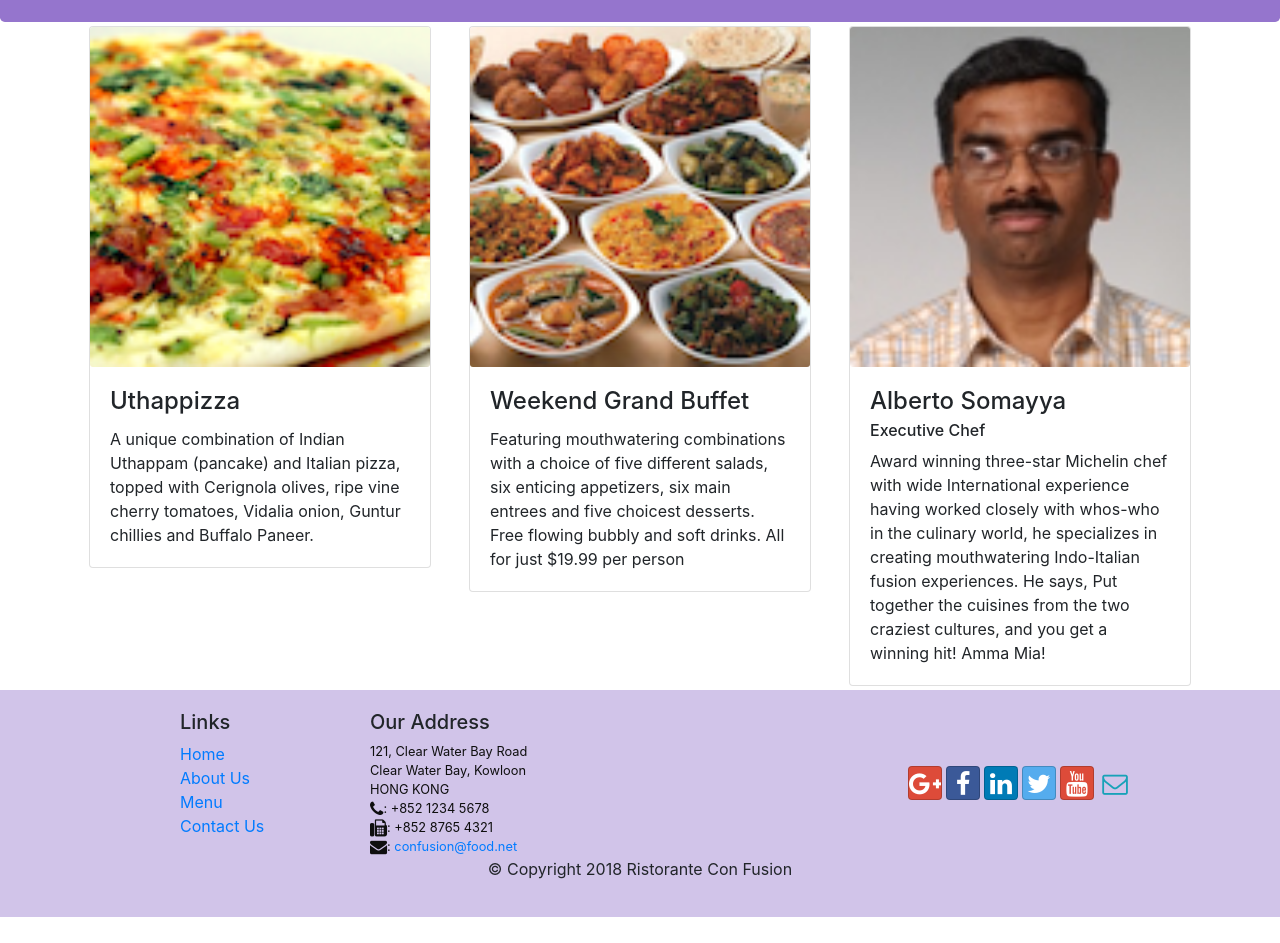
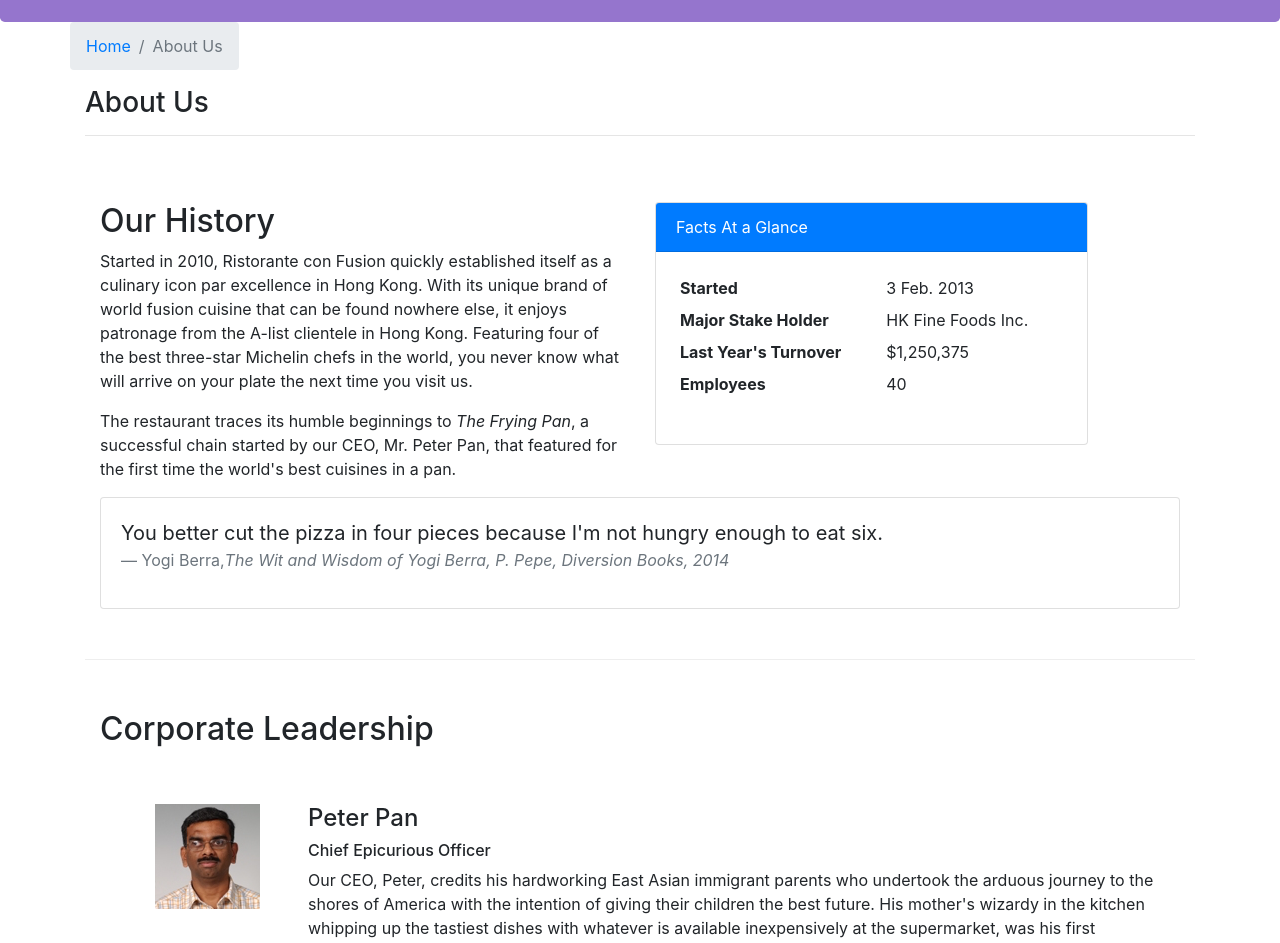
Before and after one commit to aadi2057/ReactApp, a React (Create React App) app: page /aboutus in a window 1280 px wide. Before the commit this address led to /home. Shown: the part 320-1263 px from the top of the page. Before the commit the page ends 1237 px from the top, so only its background shows below. Built offline with nearby package versions, Linux system fonts and the light colour scheme.

Commit message:
Assignment 2

```diff
--- /dev/null
+++ b/src/components/AboutComponent.js
@@ -0,0 +1,97 @@
+import React from 'react';
+import { Breadcrumb, BreadcrumbItem, Card, CardBody, CardHeader, Media } from 'reactstrap';
+import { Link } from 'react-router-dom';
+
+
+function RenderLeader({leader}){
+    return(
+        <Media tag="li">
+            <Media left>
+                <Media object src={leader.image} alt={leader.name}/>
+            </Media>
+            <Media body className="ml-5">
+                <Media heading>{leader.name}</Media>
+                <h6>{leader.designation}</h6>
+                <p>{leader.description}</p>
+            </Media>
+        </Media>
+    );
+
+}
+
+
+function About(props) {
+
+    const leaders = props.leaders.map((leader) => {
+        return (
+            <div key={leader.id} className="col-12 mt-5">
+                <RenderLeader leader={leader}></RenderLeader>
+            </div>
+        );
+    });
+
+    return(
+        <div className="container">
+            <div className="row">
+                <Breadcrumb>
+                    <BreadcrumbItem><Link to="/home">Home</Link></BreadcrumbItem>
+                    <BreadcrumbItem active>About Us</BreadcrumbItem>
+                </Breadcrumb>
+                <div className="col-12">
+                    <h3>About Us</h3>
+                    <hr />
+                </div>
+            </div>
+            <div className="row row-content">
+                <div className="col-12 col-md-6">
+                    <h2>Our History</h2>
+                    <p>Started in 2010, Ristorante con Fusion quickly established itself as a culinary icon par excellence in Hong Kong. With its unique brand of world fusion cuisine that can be found nowhere else, it enjoys patronage from the A-list clientele in Hong Kong.  Featuring four of the best three-star Michelin chefs in the world, you never know what will arrive on your plate the next time you visit us.</p>
+                    <p>The restaurant traces its humble beginnings to <em>The Frying Pan</em>, a successful chain started by our CEO, Mr. Peter Pan, that featured for the first time the world's best cuisines in a pan.</p>
+                </div>
+                <div className="col-12 col-md-5">
+                    <Card>
+                        <CardHeader className="bg-primary text-white">Facts At a Glance</CardHeader>
+                        <CardBody>
+                            <dl className="row p-1">
+                                <dt className="col-6">Started</dt>
+                                <dd className="col-6">3 Feb. 2013</dd>
+                                <dt className="col-6">Major Stake Holder</dt>
+                                <dd className="col-6">HK Fine Foods Inc.</dd>
+                                <dt className="col-6">Last Year's Turnover</dt>
+                                <dd className="col-6">$1,250,375</dd>
+                                <dt className="col-6">Employees</dt>
+                                <dd className="col-6">40</dd>
+                            </dl>
+                        </CardBody>
+                    </Card>
+                </div>
+                <div className="col-12">
+                    <Card>
+                        <CardBody className="bg-faded">
+                            <blockquote className="blockquote">
+                                <p className="mb-0">You better cut the pizza in four pieces because
+                                    I'm not hungry enough to eat six.</p>
+                                <footer className="blockquote-footer">Yogi Berra,
+                                <cite title="Source Title">The Wit and Wisdom of Yogi Berra,
+                                    P. Pepe, Diversion Books, 2014</cite>
+                                </footer>
+                            </blockquote>
+                        </CardBody>
+                    </Card>
+                </div>
+            </div>
+            <div className="row row-content">
+                <div className="col-12">
+                    <h2>Corporate Leadership</h2>
+                </div>
+                <div className="col-12">
+                    <Media list>
+                        {leaders}
+                    </Media>
+                </div>
+            </div>
+        </div>
+    );
+}
+
+export default About;
--- a/src/components/MainComponent.js
+++ b/src/components/MainComponent.js
@@ -1,5 +1,6 @@
 import React, { Component } from 'react';
 import Header from './HeaderComponent';
+import About from './AboutComponent';
 import Menu from './MenuComponent';
 import Contact from './ContactComponent';
 import Detail from './DishDetailComponent';
@@ -49,6 +50,7 @@
         <Header></Header>
         <Switch>
           <Route path='/home' component={HomePage}></Route>
+          <Route exact path="/aboutus" component={() => <About leaders={this.state.leaders}/>}/>
           <Route exact path="/menu" component={() => <Menu dishes={this.state.dishes} />} />
           <Route path="/menu/:dishId" component={DishWithId}/>
           <Route exact path="/contactus" component={Contact}/>
```
